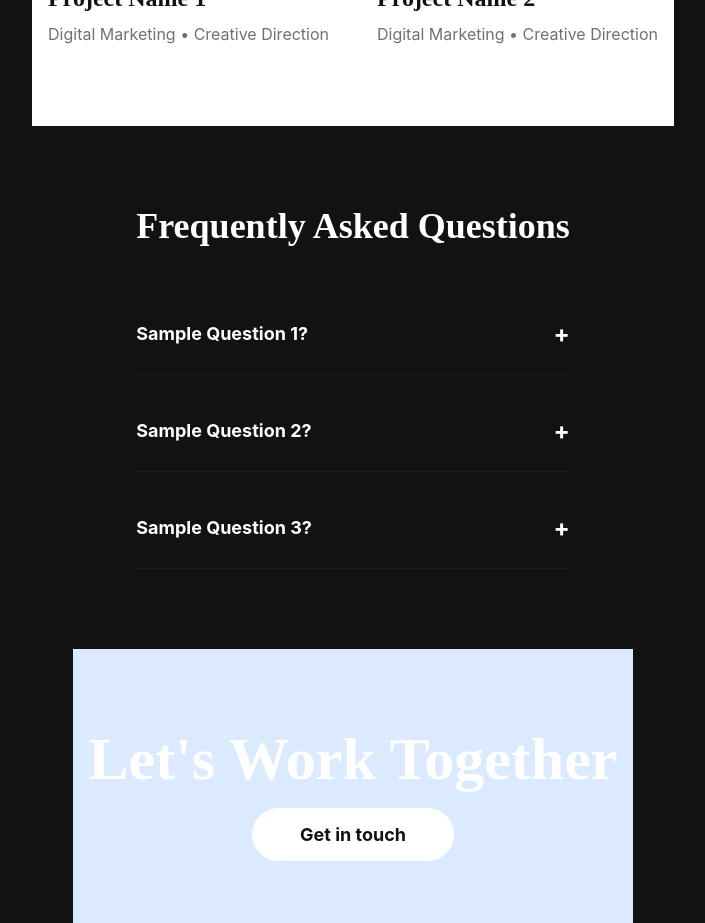
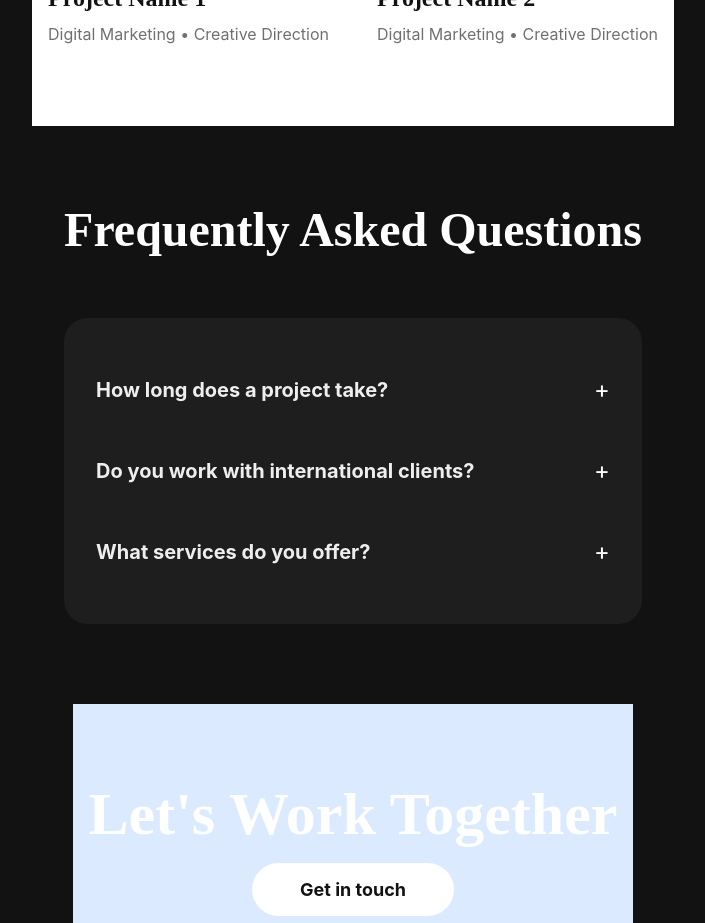
Before and after one commit to 3333444n/arkomkt, a Next.js app: page /en in a window 1280 px wide. Shown: the part 2020-2943 px from the top of the page, without its empty margins (287-992 px from the left). Built offline with nearby package versions, Linux system fonts and the light colour scheme.

Commit message:
Connect FAQ component with the actual data

```diff
--- a/components/sections/FAQ.tsx
+++ b/components/sections/FAQ.tsx
@@ -1,32 +1,94 @@
 "use client";
 
+import { useState } from "react";
 import { useTranslations } from "next-intl";
-import { motion } from "framer-motion";
+import { motion, AnimatePresence } from "framer-motion";
+
+interface FAQItemProps {
+    index: number;
+    question: string;
+    answer: string;
+    isOpen: boolean;
+    onToggle: () => void;
+}
+
+function FAQItem({ question, answer, isOpen, onToggle }: FAQItemProps) {
+    return (
+        <div className="border-b border-gray-light last:border-0 overflow-hidden">
+            <button
+                onClick={onToggle}
+                className="flex justify-between items-center w-full py-6 text-left focus:outline-none group"
+            >
+                <span className={`text-lg md:text-xl font-bold transition-colors ${isOpen ? 'text-foreground' : 'text-gray-dark group-hover:text-foreground'}`}>
+                    {question}
+                </span>
+                <motion.span
+                    className="text-2xl ml-4 flex-shrink-0"
+                    animate={{ rotate: isOpen ? 45 : 0 }}
+                    transition={{ duration: 0.3 }}
+                >
+                    +
+                </motion.span>
+            </button>
+            <AnimatePresence initial={false}>
+                {isOpen && (
+                    <motion.div
+                        initial={{ height: 0, opacity: 0 }}
+                        animate={{ height: "auto", opacity: 1 }}
+                        exit={{ height: 0, opacity: 0 }}
+                        transition={{ duration: 0.3, ease: "easeInOut" }}
+                    >
+                        <div className="pb-8 text-gray-mid text-lg leading-relaxed">
+                            {/* Using dangerouslySetInnerHTML for b tags until we decide on t.rich complexity */}
+                            {/* next-intl's t.rich is safer, but for simple b tags this works well with trusted message content */}
+                            <p dangerouslySetInnerHTML={{ __html: answer }} />
+                        </div>
+                    </motion.div>
+                )}
+            </AnimatePresence>
+        </div>
+    );
+}
 
 export default function FAQ() {
     const t = useTranslations("FAQ");
+    const [openIndex, setOpenIndex] = useState<number | null>(null);
 
-    // Note: t.raw('items') would be used to get the array from messages
-    // For now, we'll just scaffold the structure.
+    // Using raw to get the items array from translations
+    const items = t.raw("items") as { question: string; answer: string }[];
 
     return (
-        <section className="py-20">
-            <div className="container mx-auto px-4 max-w-3xl">
-                <h2 className="text-3xl md:text-4xl font-serif mb-12 text-center">{t("title")}</h2>
+        <section id="faq" className="py-20 bg-background">
+            <div className="container mx-auto px-4 max-w-4xl">
+                <motion.div
+                    className="text-center mb-16"
+                    initial={{ opacity: 0, y: 20 }}
+                    whileInView={{ opacity: 1, y: 0 }}
+                    viewport={{ once: true }}
+                >
+                    <h2 className="text-4xl md:text-5xl font-serif mb-4">{t("title")}</h2>
+                </motion.div>
 
-                <div className="space-y-4">
-                    {[1, 2, 3].map((i) => (
-                        <div key={i} className="border-b border-gray-light py-6">
-                            <button className="flex justify-between items-center w-full text-left font-bold text-lg">
-                                <span>Sample Question {i}?</span>
-                                <span className="text-2xl">+</span>
-                            </button>
-                            <div className="mt-4 text-gray-mid hidden">
-                                Sample answer for the question above.
-                            </div>
-                        </div>
-                    ))}
-                </div>
+                <motion.div
+                    className="bg-white/5 dark:bg-white/5 rounded-3xl p-4 md:p-8"
+                    initial={{ opacity: 0, y: 30 }}
+                    whileInView={{ opacity: 1, y: 0 }}
+                    viewport={{ once: true }}
+                    transition={{ delay: 0.2 }}
+                >
+                    <div className="divide-y divide-gray-light">
+                        {items.map((item, index) => (
+                            <FAQItem
+                                key={index}
+                                index={index}
+                                question={item.question}
+                                answer={item.answer}
+                                isOpen={openIndex === index}
+                                onToggle={() => setOpenIndex(openIndex === index ? null : index)}
+                            />
+                        ))}
+                    </div>
+                </motion.div>
             </div>
         </section>
     );
```
